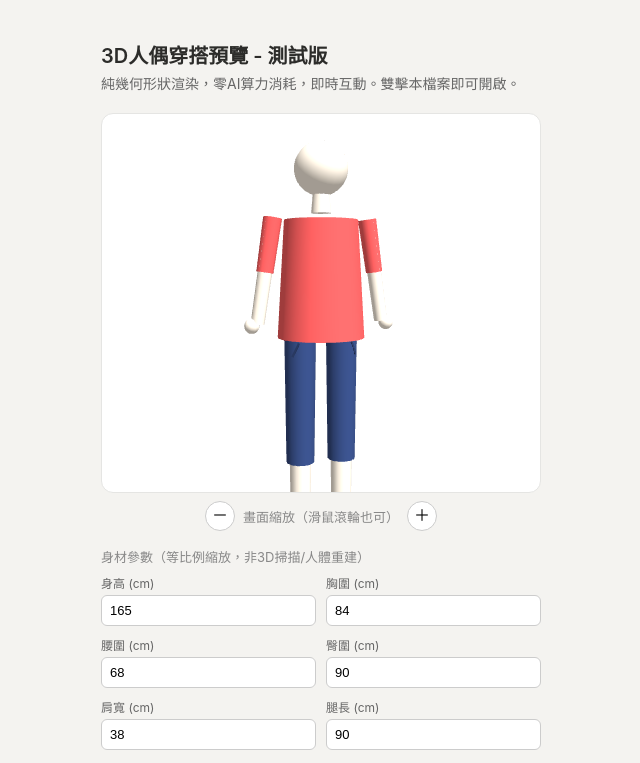
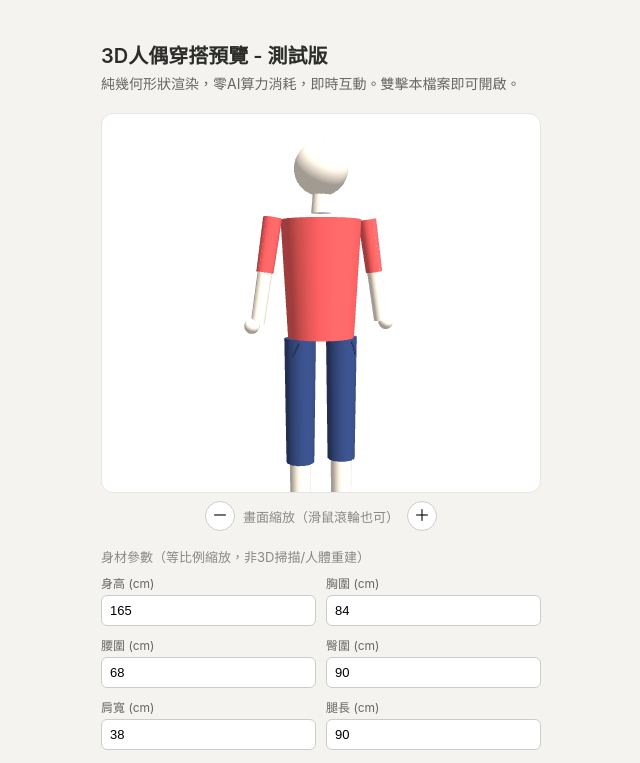
Before and after one commit to Xiyu3968/360, a plain HTML site: page index.html in a window 1280 px wide. Shown: the top 763 px of the page, without its empty margins (319-959 px from the left). Drawn offline with nearby package versions, Linux system fonts and the light colour scheme; animation ran at ten frames a second.

Commit message:
Update index.html

```diff
--- a/index.html
+++ b/index.html
@@ -374,12 +374,23 @@ function buildMannequin() {
   const legHeight = 0.85 * scales.leg;
   const legTopY = 0.275;
   const legCenterY = legTopY - legHeight / 2;
+  // 兩腿的左右間距（legX）改成跟著臀圍縮放，不再是寫死的0.13——原本不管
+  // 腰圍/臀圍怎麼調，兩腿間距都不變，腰圍調很小的時候，上半身窄下去了，
+  // 兩條腿卻還是原本的寬度，看起來像腿比身體還寬、卡在身體外面，使用者
+  // 覺得「詭異」是對的。改成legX = 0.13 * scales.hip後，體型窄（臀圍小）
+  // 兩腿會自然收窄靠攏，體型寬則兩腿分開一點，跟身體寬度連動；預設臀圍
+  // (90cm)時scales.hip=1，legX=0.13，跟原本數字完全一樣，不影響預設外觀。
+  // buildBottom()裡褲子的legX、裙子的腿部涵蓋margin都要用同一個公式，
+  // 否則褲管/裙子的位置又會跟骨架腿對不齊。
+  const legX = 0.13 * scales.hip;
+  window.__geo = window.__geo || {};
+  window.__geo.legX = legX; // 讓buildBottom()共用同一個腿間距，見上面說明
   [-1, 1].forEach((side) => {
     const leg = new THREE.Mesh(new THREE.CylinderGeometry(0.07, 0.06, legHeight, 10), skinMat);
-    leg.position.set(side * 0.13, legCenterY, 0);
+    leg.position.set(side * legX, legCenterY, 0);
     mannequin.add(leg);
     const foot = new THREE.Mesh(new THREE.BoxGeometry(0.12, 0.06, 0.2), skinMat);
-    foot.position.set(side * 0.13, legCenterY - legHeight / 2 - 0.025, 0.06);
+    foot.position.set(side * legX, legCenterY - legHeight / 2 - 0.025, 0.06);
     mannequin.add(foot);
   });
 
@@ -501,11 +512,24 @@ function buildTop() {
 
   const scales = getScales();
   const isHoodie = topShape === 'hoodie';
-  const baseRTop = isHoodie ? 0.24 : 0.22;
-  const baseRBottom = isHoodie ? 0.29 : 0.26;
   const torsoHeight = isHoodie ? 0.74 : 0.7;
-  const rTop = baseRTop * scales.bust;
-  const rBottom = baseRBottom * scales.waist;
+  // 修正「胸圍腰圍打一樣/打成腰圍<胸圍，結果腰圍那端還是比較粗」的bug：
+  // 舊公式是 baseRTop*scales.bust 跟 baseRBottom*scales.waist，兩個scales
+  // 各自除以不同的基準值（84 vs 68）、又各自乘上不同的基礎半徑
+  // （0.22 vs 0.26，原本想做出下擺外擴的A字剪裁），這兩層疊在一起，
+  // 導致幾乎任何「胸圍>腰圍」的正常輸入，下擺半徑還是會大於胸圍半徑
+  // ——等於腰圍這個參數的視覺效果一直被那個寫死的A字外擴蓋過去，使用者
+  // 打進去的相對大小關係沒有真的反映在形狀上。
+  // 改成兩端用同一個cm→半徑換算率（BUST_WAIST_RATE，直接用原始cm數字，
+  // 不再各自除不同基準值），再加同一個GARMENT_EASE（同一個數字，不是
+  // 「下擺多加一點」）——這樣兩個measurement只要輸入數字一樣，算出來的
+  // 半徑就真的一樣（水桶狀）；只要有差距，形狀就會照實際數字比例反映
+  // 出來，不會被隱藏的外擴設計蓋掉。GARMENT_EASE是給衣服一點寬鬆度用的
+  // （不會整件貼身到像穿了保鮮膜），連帽外套版型較寬鬆所以多給一點。
+  const BUST_WAIST_RATE = 0.22 / BASE_BODY.bust; // 錨定在胸圍預設值(84cm)算出0.22，維持預設外觀不突然跳掉
+  const GARMENT_EASE = isHoodie ? 0.04 : 0.02;
+  const rTop = BUST_WAIST_RATE * bodyParams.bust + GARMENT_EASE;
+  const rBottom = BUST_WAIST_RATE * bodyParams.waist + GARMENT_EASE;
 
   // 記錄上衣下擺半徑，供buildBottom()把「褲頭/裙頭」半徑跟這個對齊——見
   // buildBottom()裡的說明，這是修「長裙穿模」那個bug用的。
@@ -704,10 +728,13 @@ function buildBottom() {
     window.__geo = window.__geo || {};
     window.__geo.pantsLeg = { rTop, rBottom, height: legHeight, topY: 0.55, style: bottomStyle };
 
-    // 褲管的x位置要跟buildMannequin()裡骨架腿的x位置(0.13)對齊，否則兩個圓柱體
+    // 褲管的x位置要跟buildMannequin()裡骨架腿的x位置對齊，否則兩個圓柱體
     // 中心點沒對準，半徑差距小的剪裁會露出一截外側的腿——這正是上一輪窄褲
-    // 外側穿幫的原因，這裡統一用同一個常數避免兩處數字各自維護、對不齊。
-    const legX = 0.13;
+    // 外側穿幫的原因。骨架腿的x位置現在改成跟臀圍縮放（見buildMannequin，
+    // 修「腰圍小時兩腿超出身體範圍」那個問題），這裡直接讀
+    // window.__geo.legX共用同一個數字，不要自己重算一份常數，否則兩邊
+    // 各自維護又會對不齊。
+    const legX = window.__geo.legX || 0.13;
 
     [-1, 1].forEach((side) => {
       if (bottomPhotoReady) {
@@ -800,6 +827,25 @@ function buildBottom() {
     // 蓋住或至少貼齊上衣下擺」，不會有內縮的段差，不管身材參數怎麼組合。
     if (window.__geo.topBottomR) rTop = Math.max(rTop, window.__geo.topBottomR);
     rBottom = Math.max(rBottom, rTop); // 裙擺理當不會比裙頭窄，保底避免退化成倒圓錐
+    // 第二個「穿模」bug，跟上面接縫那個是不同成因：褲子的骨架腿（skinLeg）
+    // 是兩根分開的圓柱體，中心點在x=±legX、半徑0.06~0.07——褲子當初有針對
+    // 這點做「coverMargin」保底（見上面pants那段），裙子當初沒有比照做，
+    // 是漏掉的。上一輪把胸圍/腰圍公式改成比較合身的版型後，裙子的rTop/
+    // rBottom普遍變小，一旦小到不夠涵蓋兩條腿分開的寬度，裙子中段就會看到
+    // 兩腿之間的縫隙從裙子表面透出來，形成使用者截圖裡那個三角形缺口。
+    // 這裡的legX（見buildMannequin）已經改成跟臀圍縮放，所以這個下限
+    // 現在也要用同一個legX去算，不能再寫死0.13——寫死的話，臀圍調小、
+    // 兩腿收窄了，這個下限卻沒有跟著變小，反而會變成「臀圍不管怎麼調，
+    // 裙子半徑都被這個下限卡住、看起來完全沒反應」，這正是使用者這次
+    // 回報的「臀圍沒有任何作用，裙子變水桶」——上一版的margin抓太保守，
+    // 把臀圍可用的調整範圍幾乎整個蓋掉了。改成legX動態代入後，下限會
+    // 隨臀圍一起縮放，只在真的會穿模的極端值才會頂到下限，中間大部分
+    // 範圍臀圍都能正常看到效果。
+    const skinLegR = 0.07; // 骨架腿頂端半徑
+    const skirtLegMargin = 0.015; // 安全邊界縮小，避免蓋掉臀圍中段的可調範圍
+    const minSkirtR = window.__geo.legX + skinLegR + skirtLegMargin;
+    rTop = Math.max(rTop, minSkirtR);
+    rBottom = Math.max(rBottom, minSkirtR, rTop);
     const posY = 0.55 - height / 2;
 
     // 除錯用（不影響畫面）：暴露目前裙子的實際尺寸給自動化檢查腳本用
```
